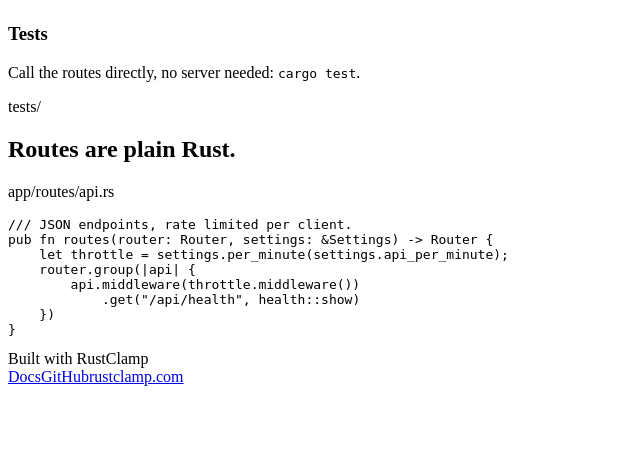
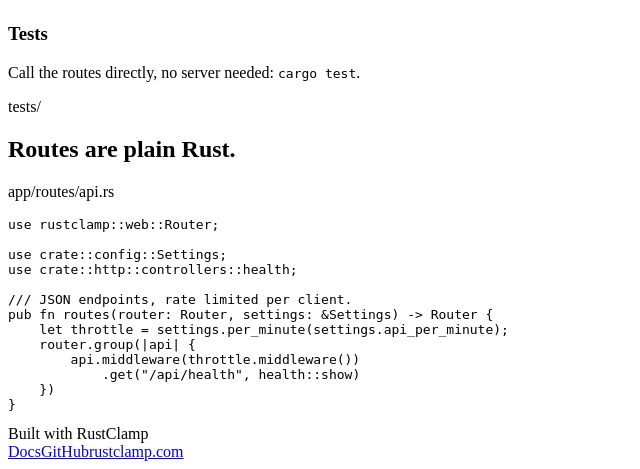
Before and after one commit to rustclamp/rustclamp, a Python web app: template tooling/templates/web/app/resources/views/welcome.html in a window 1280 px wide. Shown: the part 5622-6091 px from the top of the page, without its empty margins (0-640 px from the left). Before the commit the page ends 6008 px from the top, so only its background shows below. Run offline with Jinja, Linux system fonts and the light colour scheme; the template is opened without the code that fills it, so the values that code supplies are empty.

Commit message:
fix(web template): welcome page code sample shows api.rs with its imports

```diff
--- a/tooling/templates/web/app/resources/views/welcome.html
+++ b/tooling/templates/web/app/resources/views/welcome.html
@@ -72,7 +72,12 @@
       <h2 class="text-4xl leading-none tracking-tight sm:text-6xl">Routes are <span class="bg-linear-to-r from-orange-600 to-pink-600 bg-clip-text text-transparent dark:from-orange-300 dark:to-pink-300">plain Rust.</span></h2>
       <div class="mt-10 overflow-hidden rounded-2xl border border-black/10 dark:border-white/10 dark:bg-black">
         <p class="border-b border-black/10 bg-neutral-50 px-5 py-3 font-mono text-xs tracking-wide text-neutral-500 uppercase dark:border-white/10 dark:bg-neutral-900">app/routes/api.rs</p>
-        <pre class="overflow-x-auto p-5 font-mono text-sm leading-7 text-neutral-600 dark:text-neutral-400"><span class="text-neutral-400 dark:text-neutral-500">/// JSON endpoints, rate limited per client.</span>
+        <pre class="overflow-x-auto p-5 font-mono text-sm leading-7 text-neutral-600 dark:text-neutral-400"><span class="text-indigo-500 dark:text-indigo-300">use</span> rustclamp::web::Router;
+
+<span class="text-indigo-500 dark:text-indigo-300">use</span> crate::config::Settings;
+<span class="text-indigo-500 dark:text-indigo-300">use</span> crate::http::controllers::health;
+
+<span class="text-neutral-400 dark:text-neutral-500">/// JSON endpoints, rate limited per client.</span>
 <span class="text-indigo-500 dark:text-indigo-300">pub fn</span> routes(router: Router, settings: &amp;Settings) -&gt; Router {
     <span class="text-indigo-500 dark:text-indigo-300">let</span> throttle = settings.per_minute(settings.api_per_minute);
     router.group(|api| {
```
